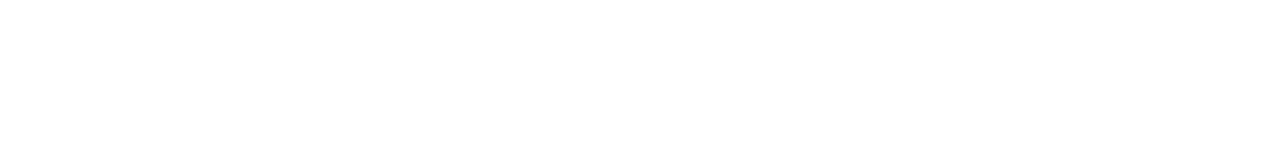
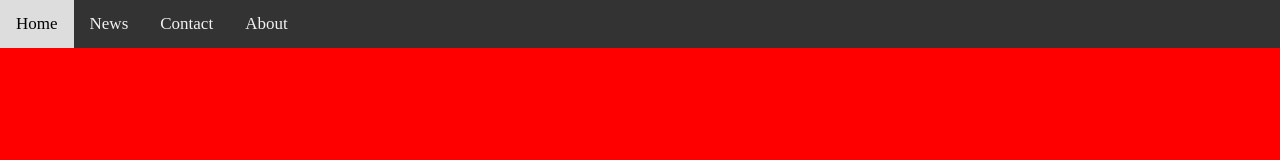
Before and after one commit to Dwaynebok/Design-component-1, a plain HTML site: page index.html in a window 1280 px wide. Drawn offline with Linux system fonts and the light colour scheme.

Commit message:
adding the navBar

```diff
--- a/index.html
+++ b/index.html
@@ -2,9 +2,18 @@
 <html lang="en">
 <head>
     <meta charset="UTF-8">
-    <title>Title</title>
+    <meta name="viewport" content="width=device-width, initial-scale=1">
+    <link rel="stylesheet" href="style.css">
+    <title>One Page</title>
 </head>
 <body>
 
+<div class="topNav">
+    <a class="active" href="">Home</a>
+    <a href="">News</a>
+    <a href="">Contact</a>
+    <a href="">About</a>
+</div>
+
 </body>
 </html>
--- a/style.css
+++ b/style.css
@@ -0,0 +1,28 @@
+body {
+    background: red;
+    margin: 0;
+}
+
+.topNav{
+    overflow: hidden;
+    background-color: #333;
+}
+
+.topNav a {
+    float: left;
+    color: #f2f2f2;
+    text-align: center;
+    padding: 14px 16px;
+    text-decoration: none;
+    font-size: 17px;
+}
+
+.topNav a:hover{
+    background-color: #ddd;
+    color: black;
+}
+
+.topNav a:active{
+    background-color: #4CAF50;
+    color: white;
+}
```
Also changed, not shown: 1 other file.
